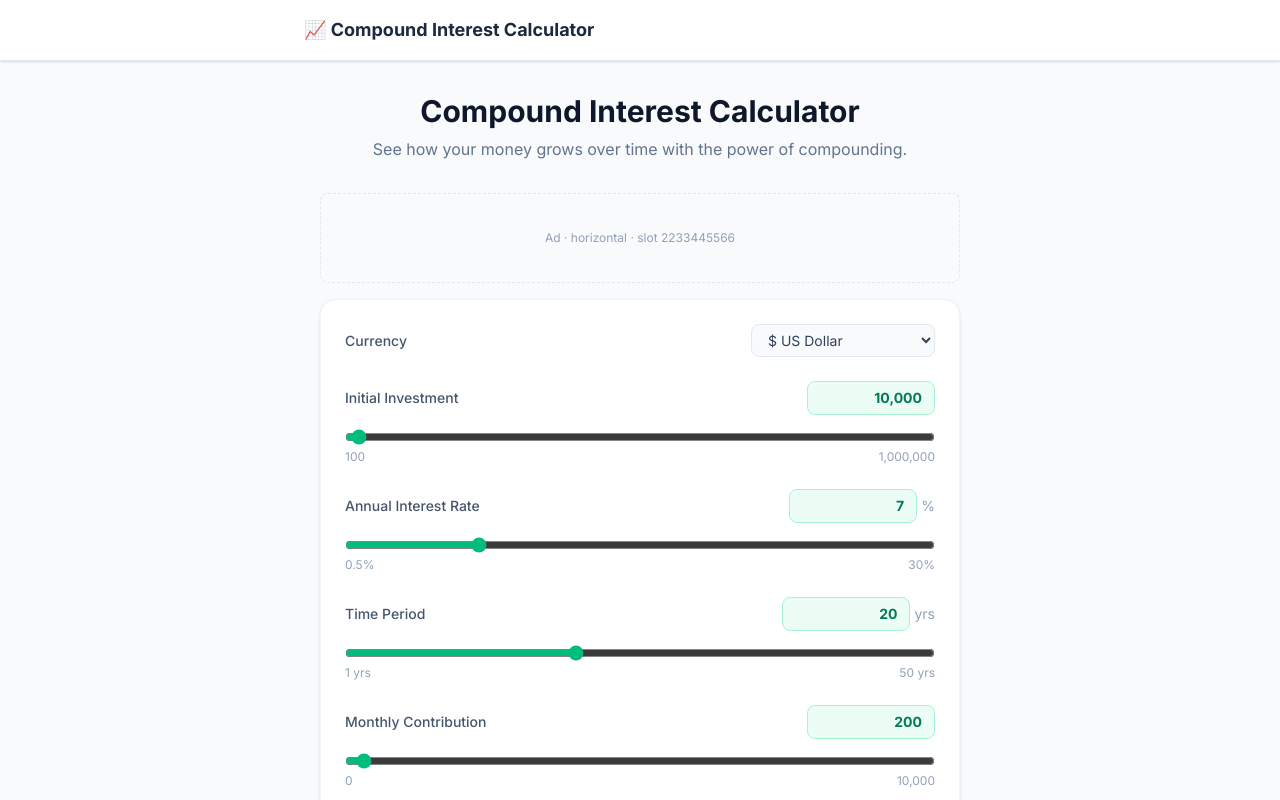
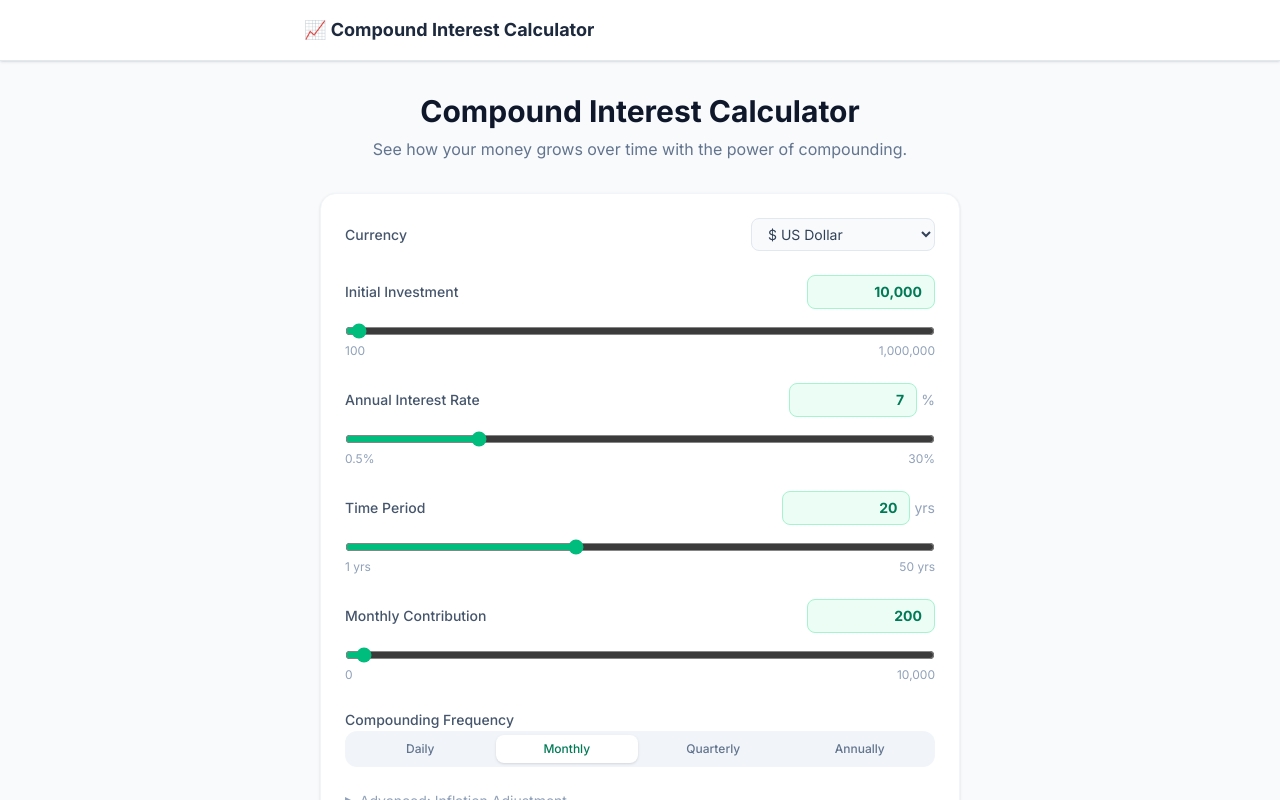
Before and after one commit to likeknightking/calcinterest, a Next.js app: page / in a window 1280 px wide. Shown: the top 800 px of the page. Built offline with nearby package versions, Linux system fonts and the light colour scheme.

Commit message:
Remove ad above calculator, keep 1 after tool + 1 in FAQ

```diff
--- a/components/CompoundCalculator.tsx
+++ b/components/CompoundCalculator.tsx
@@ -49,9 +49,6 @@ export default function CompoundCalculator() {
 
   return (
     <div className="space-y-4">
-      {/* Ad — above calculator */}
-      <AdSlot slot="2233445566" format="horizontal" />
-
       <CalculatorInputs {...state} onChange={handleChange} />
 
       <ResultCards result={result} currency={state.currency} principal={state.principal} />
```
